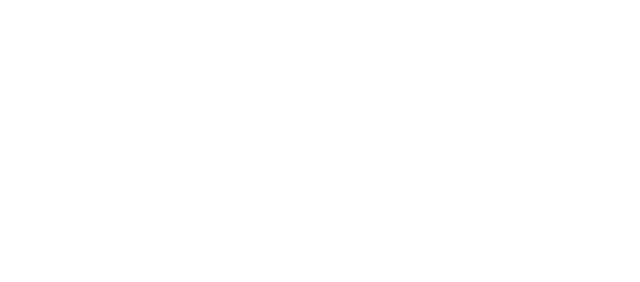
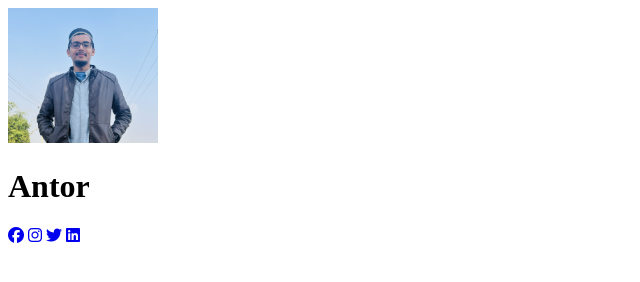
Before and after one commit to Antor-094/personal-portfolio, a plain HTML site: page index.html in a window 1280 px wide. Shown: the whole page, without its empty margins (0-640 px from the left). Drawn offline with Linux system fonts and the light colour scheme.

Commit message:
profile setup done

```diff
--- a/index.html
+++ b/index.html
@@ -1,11 +1,52 @@
 <!DOCTYPE html>
 <html lang="en">
+
 <head>
     <meta charset="UTF-8">
     <meta name="viewport" content="width=device-width, initial-scale=1.0">
-    <title>Document</title>
+    <!-- === CSS File === -->
+    <link rel="stylesheet" href="style.css">
+    <title>Personal PortFolio Website</title>
 </head>
+
 <body>
 
+
+    <!-- ==== Header start === -->
+
+    <header>
+
+        <!-- Profile -->
+        <div class="profile">
+
+            <img src="img/profile_img.png" alt="" width="150px">
+            <h1>Antor</h1>
+            <div class="social-icons">
+                <a href="#"><i class="fa-brands fa-facebook"></i></a>
+                <a href="#"><i class="fa-brands fa-instagram"></i></a>
+                <a href="#"><i class="fa-brands fa-twitter"></i></a>
+                <a href="#"><i class="fa-brands fa-linkedin"></i></a>
+
+            </div>
+
+        </div>
+
+
+
+
+
+    </header>
+
+
+
+    <!-- === Header end ==== -->
+
+
+    <!-- === Main JS File === -->
+    <script src="script.js"></script>
+
+    <!-- FontAwesome JS File (Icon File) -->
+    <script src="https://kit.fontawesome.com/bc75217998.js" crossorigin="anonymous"></script>
 </body>
+
 </html>
```
Also changed, not shown: img/hero_bg.jpeg (added), img/profile_img.png (added).
